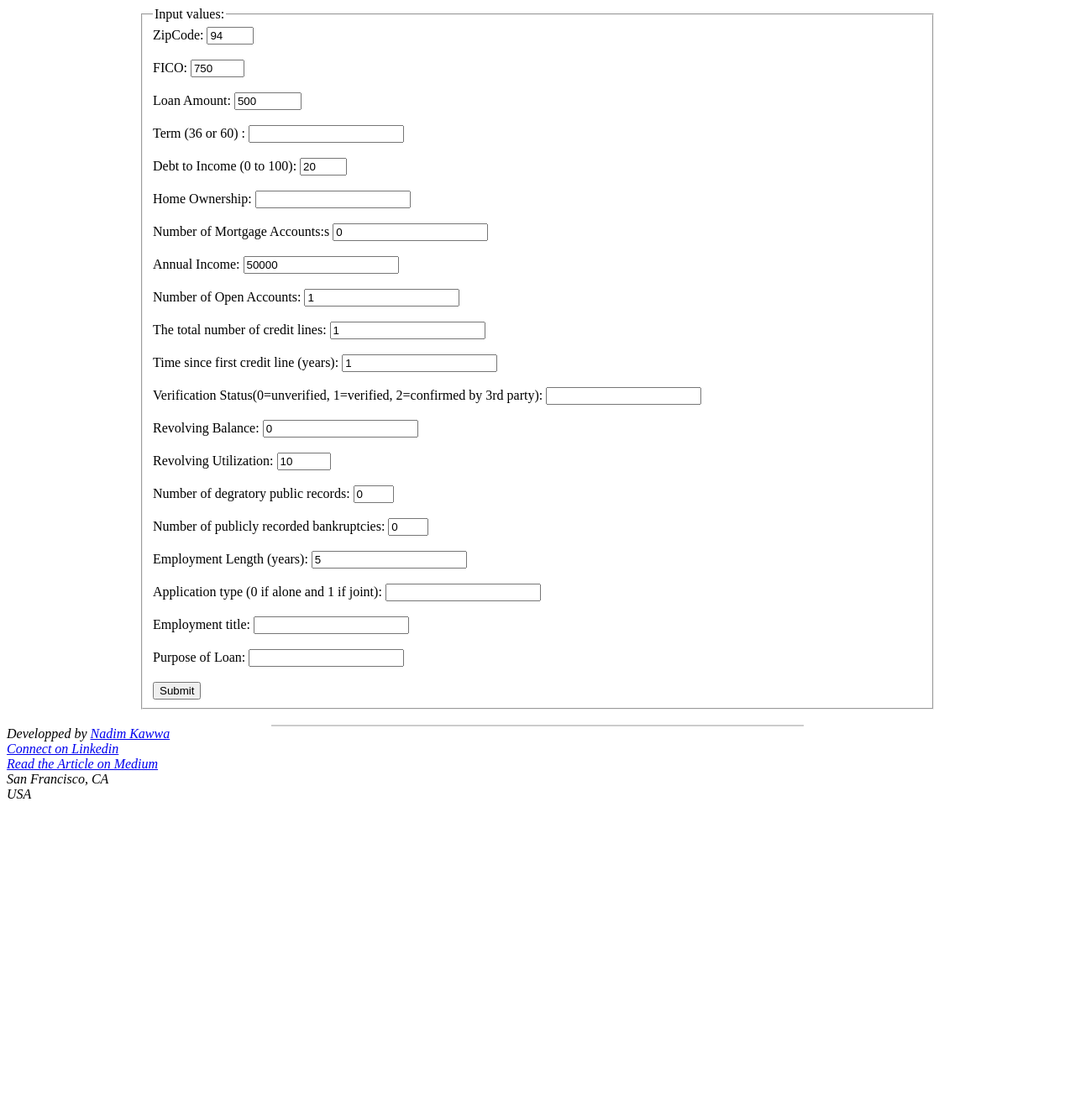
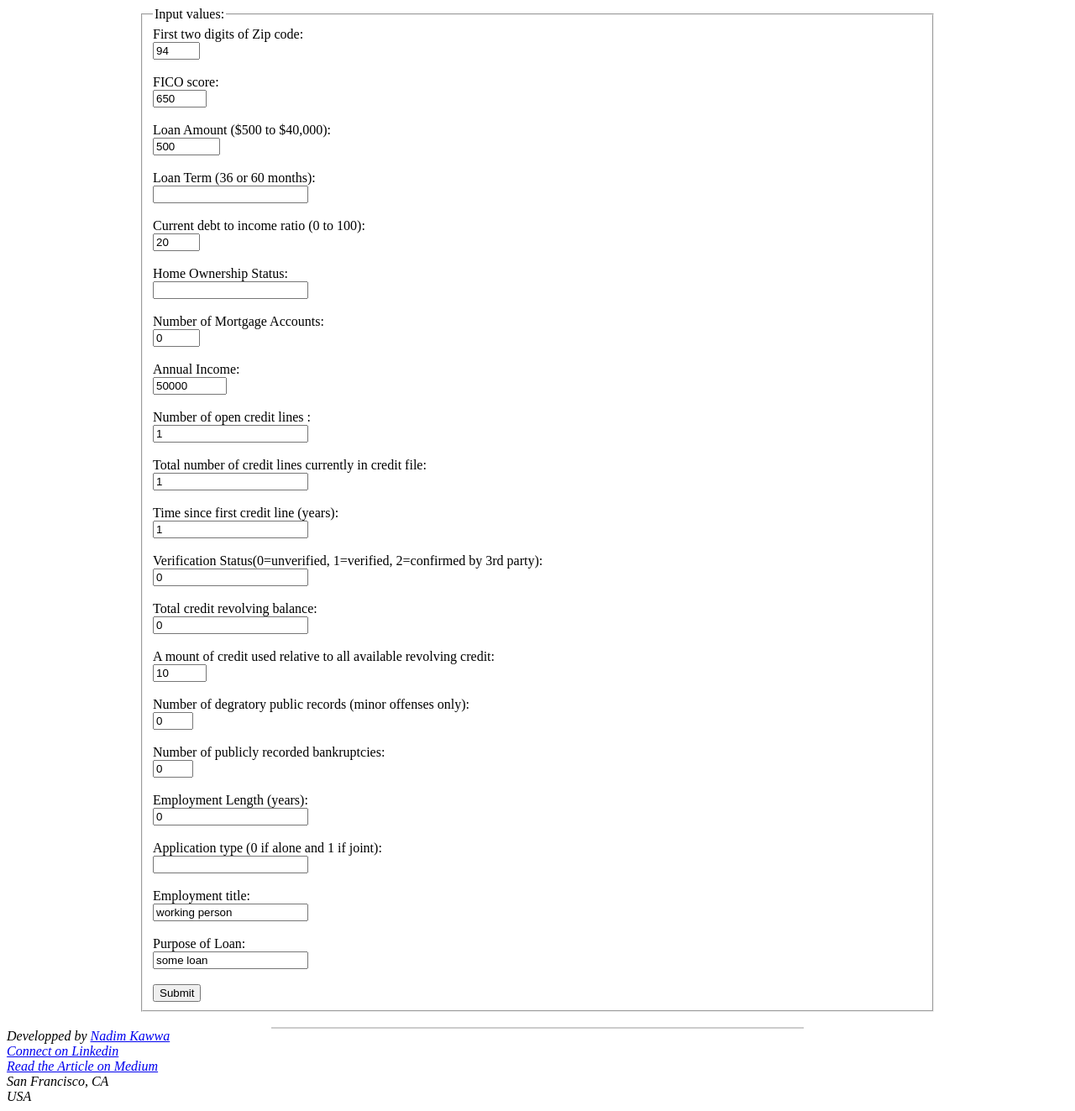
Before and after one commit to NadimKawwa/loan-help, a Flask app: page / in a window 1280 px wide. Shown: the whole page at 84% size. Before the commit the page ends 951 px from the top, so only its background shows below. Run offline with Flask 2, Linux system fonts and the light colour scheme; parts of the project's set-up code (start-up, migrations or seed data) failed here and were passed over.

Commit message:
move input to next line, add info, add constraints

```diff
--- a/templates/main.html
+++ b/templates/main.html
@@ -14,32 +14,38 @@ form {
 </style>
 
 <head>
+  <meta name="description" content="Loan Default Prediction">
+  <meta name="keywords" content="DataScience,HTML,Python">
+  <meta name="author" content="Nadim Kawwa">
+</head>
+
+<head>
     <title>Lend Help: Preliminary Loan Approval Help</title>
 </head>
 <form action="{{ url_for('main') }}" method="POST">
     <fieldset>
         <legend>Input values:</legend>
-        ZipCode:
+        First two digits of Zip code:<br>
         <input name="code" type="number" required min="1" max="99" value="94">
         <br>
-        <br> FICO:
-        <input name="fico" type="number" min="600" max="850" value="750" required>
+        <br> FICO score:<br>
+        <input name="fico" type="number" min="600" max="850" value="650" required>
         <br>
-        <br> Loan Amount:
+        <br> Loan Amount ($500 to $40,000):<br>
         <input name="loan_amnt" type="number" min="500" max="40000" value="500" required>
         <br>
-        <br> Term (36 or 60) :
-        <input name="term"  list="terms" required>
+        <br> Loan Term (36 or 60 months):<br>
+        <input name="term"  list="terms" required max="60" min="36">
         <datalist id="terms">
         <option value="36">
         <option value="60">
             </datalist>
         <br>
-        <br> Debt to Income (0 to 100):
+        <br> Current debt to income ratio (0 to 100):<br>
         <input name="dti" type="number" min="0" max="40" value="20" required>
         <br>
-        <br> Home Ownership:
-        <input name="home_ownership" list ="homes"  required>
+        <br> Home Ownership Status:<br>
+        <input name="home_ownership" list ="homes" required select>
         <datalist id="homes">
         <option value="MORTGAGE">
         <option value="RENT">
@@ -49,56 +55,56 @@ form {
         <option value="NONE">
             </datalist>
         <br>
-        <br> Number of Mortgage Accounts:s
-        <input name="mort_acc" type="number" value="0" min="0" required>
+        <br> Number of Mortgage Accounts:<br>
+        <input name="mort_acc" type="number" value="0" min="0" max="12" required>
         <br>
-        <br> Annual Income:
-        <input name="annual_inc" type="number" min="0" value ="50000" required>
+        <br> Annual Income:<br>
+        <input name="annual_inc" type="number" min="0" max="190000" value ="50000" required>
         <br>
-        <br> Number of Open Accounts:
+        <br> Number of open credit lines :<br>
         <input name="open_acc" type="number" min="0" value="1" required>
         <br>
-        <br> The total number of credit lines:
+        <br> Total number of credit lines currently in credit file:<br>
         <input name="total_acc" type="number" min="0" value="1" required>
         <br>
-        <br> Time since first credit line (years):
+        <br> Time since first credit line (years):<br>
         <input name="time_delta" type="number" min="0" value="1" required>
         <br>
-        <br> Verification Status(0=unverified, 1=verified, 2=confirmed by 3rd party):
-        <input name="verification_status"  list ="verf_list" required>
+        <br> Verification Status(0=unverified, 1=verified, 2=confirmed by 3rd party):<br>
+        <input name="verification_status"  list ="verf_list" required min="0" max="2" value="0">
         <datalist id="verf_list">
         <option value="0">
         <option value="1">
         <option value="2">
             </datalist>
         <br>
-        <br> Revolving Balance:
+        <br> Total credit revolving balance:<br>
         <input name="revol_bal" type="number" min="0" value="0" required>
         <br>
-        <br> Revolving Utilization:
+        <br> A mount of credit used relative to all available revolving credit:<br>
         <input name="revol_util" type="number" value="10" min="0" max="110" required>
         <br>
-        <br> Number of degratory public records:
+        <br> Number of degratory public records (minor offenses only):<br>
         <input name="pub_rec" type="number" min="0" max="4" value="0" required>
         <br>
-        <br> Number of publicly recorded bankruptcies:
+        <br> Number of publicly recorded bankruptcies:<br>
         <input name="pub_rec_bankruptcies" type="number" min="0" max="2" value="0" required>
         <br>
-        <br> Employment Length (years):
-        <input name="emp_length" type="number" min="0" value="5" required>
+        <br> Employment Length (years):<br>
+        <input name="emp_length" type="number" min="0" value="0" required>
         <br>
-        <br> Application type (0 if alone and 1 if joint):
+        <br> Application type (0 if alone and 1 if joint):<br>
         <input name="application_type" list="joints" required>
         <datalist id="joints">
         <option value="0">
         <option value="1">
             </datalist>
         <br>
-        <br> Employment title:
-        <input name="emp_title" type="text" required>
+        <br> Employment title:<br>
+        <input name="emp_title" type="text" value="working person" required>
         <br>
-        <br> Purpose of Loan:
-        <input name="purpose" type="text" required>
+        <br> Purpose of Loan:<br>
+        <input name="purpose" type="text" value="some loan" required>
         <br>
         <br>
         <input type="submit">
```
